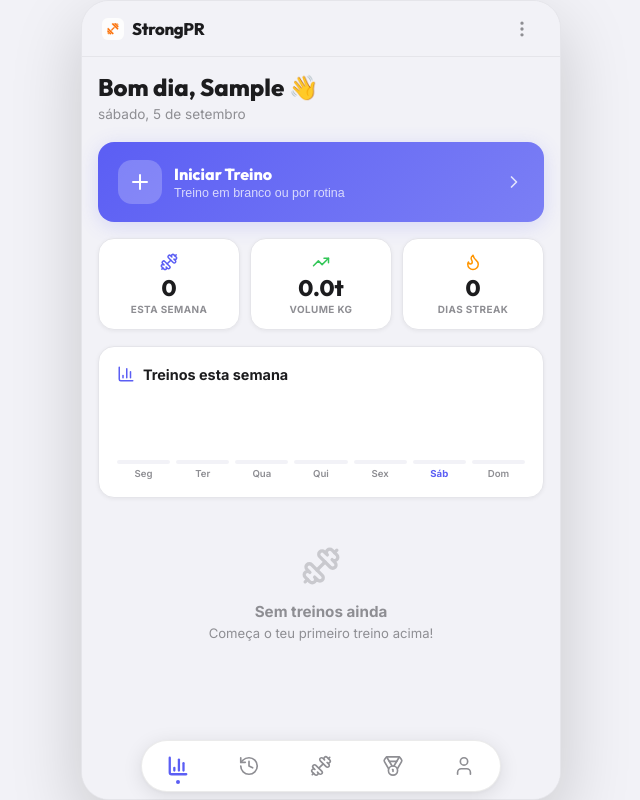
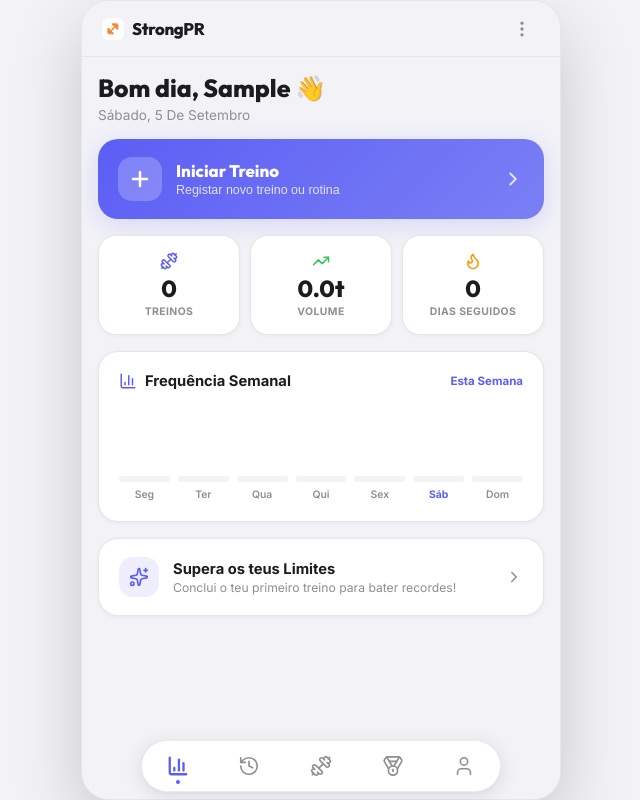
Before and after one commit to Gabusuck/strongPR, a React (Vite) app: page / in a window 1280 px wide. Both pictures are taken after typing "Sample" into the empty fields and a click on the button "Criar Perfil & Treinar". Shown: the whole page, without its empty margins (319-959 px from the left). Built offline with nearby package versions, Linux system fonts and the light colour scheme.

Commit message:
feat(layout): stretch screen edge-to-edge with 100dvh and rich balanced dashboard content

```diff
--- a/public/sw.js
+++ b/public/sw.js
@@ -1,4 +1,4 @@
-const CACHE_NAME = 'strongpr-cache-v22';
+const CACHE_NAME = 'strongpr-cache-v23';
 const PRECACHE_ASSETS = [
   '/',
   '/index.html',
--- a/src/components/DashboardView.tsx
+++ b/src/components/DashboardView.tsx
@@ -1,5 +1,5 @@
 import { useMemo } from "react";
-import { BarChart3, Flame, Dumbbell, Trophy, TrendingUp, Plus, ChevronRight } from "lucide-react";
+import { BarChart3, Flame, Dumbbell, Trophy, TrendingUp, Plus, ChevronRight, Sparkles } from "lucide-react";
 import type { Workout, PersonalRecord, UserProfile } from "../types";
 
 interface DashboardViewProps {
@@ -21,7 +21,6 @@ function getWeekDays() {
   const days = ["Seg", "Ter", "Qua", "Qui", "Sex", "Sáb", "Dom"];
   const today = new Date();
   const dayOfWeek = today.getDay(); // 0=Sun
-  // Map Sunday=0 to index 6
   const todayIdx = dayOfWeek === 0 ? 6 : dayOfWeek - 1;
   return days.map((label, i) => ({ label, isToday: i === todayIdx }));
 }
@@ -81,92 +80,97 @@ export function DashboardView({ workouts, prs, profile, onStartWorkout, onNaviga
   const maxBar = Math.max(...stats.perDay, 1);
 
   return (
-    <div>
-      {/* Greeting */}
-      <div style={{ marginBottom: "20px" }}>
-        <p style={{ fontSize: "1.5rem", fontWeight: 800, color: "var(--text-primary)", fontFamily: "var(--font-display)", lineHeight: 1.2 }}>
+    <div style={{ display: "flex", flexDirection: "column", gap: "16px", paddingBottom: "10px" }}>
+      {/* Greeting Header */}
+      <div>
+        <h2 style={{ fontSize: "1.55rem", fontWeight: 800, color: "var(--text-primary)", fontFamily: "var(--font-display)", lineHeight: 1.2 }}>
           {getGreeting(profile?.name || "Atleta")}
-        </p>
-        <p style={{ fontSize: "0.85rem", color: "var(--text-secondary)", marginTop: "4px" }}>
+        </h2>
+        <p style={{ fontSize: "0.85rem", color: "var(--text-secondary)", marginTop: "4px", textTransform: "capitalize" }}>
           {new Date().toLocaleDateString("pt-PT", { weekday: "long", day: "numeric", month: "long" })}
         </p>
       </div>
 
-      {/* Botão iniciar treino — estilo botao + Money Manager */}
+      {/* Botão de Destaque Iniciar Treino */}
       <button
         onClick={onStartWorkout}
         style={{
           width: "100%",
           background: "var(--accent-gradient)",
           border: "none",
-          borderRadius: "16px",
+          borderRadius: "20px",
           padding: "18px 20px",
           display: "flex",
           alignItems: "center",
           justifyContent: "space-between",
           cursor: "pointer",
-          marginBottom: "16px",
-          boxShadow: "0 4px 20px var(--accent-glow)",
+          boxShadow: "0 6px 24px var(--accent-glow)",
+          transition: "transform var(--transition-fast)",
         }}
       >
-        <div style={{ display: "flex", alignItems: "center", gap: "12px" }}>
+        <div style={{ display: "flex", alignItems: "center", gap: "14px" }}>
           <div style={{ width: 44, height: 44, borderRadius: 14, background: "rgba(255,255,255,0.22)", display: "flex", alignItems: "center", justifyContent: "center" }}>
-            <Plus size={24} color="#fff" />
+            <Plus size={24} color="#fff" strokeWidth={2.5} />
           </div>
           <div style={{ textAlign: "left" }}>
-            <p style={{ color: "#fff", fontWeight: 800, fontSize: "1rem", fontFamily: "var(--font-display)" }}>Iniciar Treino</p>
-            <p style={{ color: "rgba(255,255,255,0.75)", fontSize: "0.78rem", marginTop: 2 }}>Treino em branco ou por rotina</p>
+            <p style={{ color: "#fff", fontWeight: 800, fontSize: "1.05rem", fontFamily: "var(--font-display)" }}>Iniciar Treino</p>
+            <p style={{ color: "rgba(255,255,255,0.8)", fontSize: "0.78rem", marginTop: 2 }}>Registar novo treino ou rotina</p>
           </div>
         </div>
-        <ChevronRight size={20} color="rgba(255,255,255,0.8)" />
+        <ChevronRight size={22} color="rgba(255,255,255,0.8)" />
       </button>
 
-      {/* Stats Cards */}
-      <div style={{ display: "grid", gridTemplateColumns: "1fr 1fr 1fr", gap: "10px", marginBottom: "16px" }}>
+      {/* 3 Metric Summary Cards */}
+      <div style={{ display: "grid", gridTemplateColumns: "1fr 1fr 1fr", gap: "10px" }}>
         {[
-          { icon: <Dumbbell size={18} color="var(--accent-color)" />, val: stats.thisWeekCount, lbl: "Esta semana" },
-          { icon: <TrendingUp size={18} color="#34C759" />, val: `${(stats.totalVolume / 1000).toFixed(1)}t`, lbl: "Volume kg" },
-          { icon: <Flame size={18} color="#FF9500" />, val: stats.streak, lbl: "Dias streak" },
+          { icon: <Dumbbell size={18} color="var(--accent-color)" />, val: stats.thisWeekCount, lbl: "Treinos" },
+          { icon: <TrendingUp size={18} color="#34C759" />, val: `${(stats.totalVolume / 1000).toFixed(1)}t`, lbl: "Volume" },
+          { icon: <Flame size={18} color="#FF9500" />, val: stats.streak, lbl: "Dias Seguidos" },
         ].map((s, i) => (
-          <div key={i} style={{ background: "#fff", border: "1px solid var(--border-color)", borderRadius: 16, padding: "14px 10px", textAlign: "center", boxShadow: "0 1px 4px rgba(0,0,0,0.06)" }}>
+          <div key={i} style={{ background: "#fff", border: "1px solid var(--border-color)", borderRadius: 18, padding: "16px 8px", textAlign: "center", boxShadow: "0 1px 4px rgba(0,0,0,0.05)" }}>
             <div style={{ display: "flex", justifyContent: "center", marginBottom: 6 }}>{s.icon}</div>
-            <p style={{ fontSize: "1.4rem", fontWeight: 800, color: "var(--text-primary)", fontFamily: "var(--font-display)", lineHeight: 1 }}>{s.val}</p>
-            <p style={{ fontSize: "0.62rem", color: "var(--text-secondary)", marginTop: 4, fontWeight: 700, textTransform: "uppercase", letterSpacing: "0.04em" }}>{s.lbl}</p>
+            <p style={{ fontSize: "1.45rem", fontWeight: 800, color: "var(--text-primary)", fontFamily: "var(--font-display)", lineHeight: 1.1 }}>{s.val}</p>
+            <p style={{ fontSize: "0.65rem", color: "var(--text-secondary)", marginTop: 4, fontWeight: 700, textTransform: "uppercase", letterSpacing: "0.04em" }}>{s.lbl}</p>
           </div>
         ))}
       </div>
 
-      {/* Gráfico de barras semanal */}
-      <div style={{ background: "#fff", border: "1px solid var(--border-color)", borderRadius: 16, padding: "18px", marginBottom: "16px", boxShadow: "0 1px 4px rgba(0,0,0,0.06)" }}>
-        <div style={{ display: "flex", alignItems: "center", gap: 8, marginBottom: 16 }}>
-          <BarChart3 size={18} color="var(--accent-color)" />
-          <p style={{ fontWeight: 800, fontSize: "0.9rem", color: "var(--text-primary)" }}>Treinos esta semana</p>
+      {/* Gráfico de Barras Semanal */}
+      <div style={{ background: "#fff", border: "1px solid var(--border-color)", borderRadius: 20, padding: "20px", boxShadow: "0 1px 4px rgba(0,0,0,0.05)" }}>
+        <div style={{ display: "flex", alignItems: "center", justifyContent: "space-between", marginBottom: 16 }}>
+          <div style={{ display: "flex", alignItems: "center", gap: 8 }}>
+            <BarChart3 size={18} color="var(--accent-color)" />
+            <p style={{ fontWeight: 800, fontSize: "0.92rem", color: "var(--text-primary)" }}>Frequência Semanal</p>
+          </div>
+          <span style={{ fontSize: "0.72rem", color: "var(--accent-color)", fontWeight: 700 }}>Esta Semana</span>
         </div>
-        <div style={{ display: "flex", alignItems: "flex-end", gap: "6px", height: 80 }}>
+
+        <div style={{ display: "flex", alignItems: "flex-end", gap: "8px", height: 95, paddingTop: 10 }}>
           {weekDays.map((day, i) => {
             const count = stats.perDay[i];
-            const barH = count > 0 ? Math.max(14, (count / maxBar) * 70) : 0;
+            const barH = count > 0 ? Math.max(16, (count / maxBar) * 65) : 6;
             return (
-              <div key={i} style={{ flex: 1, display: "flex", flexDirection: "column", alignItems: "center", gap: 4 }}>
+              <div key={i} style={{ flex: 1, display: "flex", flexDirection: "column", alignItems: "center", gap: 6 }}>
                 <div style={{
                   width: "100%",
-                  height: 70,
+                  height: 65,
                   display: "flex",
                   alignItems: "flex-end",
                   justifyContent: "center",
                 }}>
                   <div style={{
                     width: "100%",
-                    height: barH || 4,
-                    borderRadius: 6,
+                    height: barH,
+                    borderRadius: 8,
                     background: count > 0
-                      ? (day.isToday ? "var(--accent-color)" : "#C7C8FC")
+                      ? (day.isToday ? "var(--accent-gradient)" : "#C7C8FC")
                       : "#F2F2F7",
+                    boxShadow: count > 0 && day.isToday ? "0 2px 8px var(--accent-glow)" : "none",
                     transition: "height 0.4s ease",
                   }} />
                 </div>
                 <p style={{
-                  fontSize: "0.6rem",
+                  fontSize: "0.65rem",
                   fontWeight: day.isToday ? 800 : 600,
                   color: day.isToday ? "var(--accent-color)" : "var(--text-secondary)",
                 }}>{day.label}</p>
@@ -176,44 +180,62 @@ export function DashboardView({ workouts, prs, profile, onStartWorkout, onNaviga
         </div>
       </div>
 
-      {/* Últimos PRs */}
-      {recentPRs.length > 0 && (
-        <div style={{ background: "#fff", border: "1px solid var(--border-color)", borderRadius: 16, padding: "18px", marginBottom: "16px", boxShadow: "0 1px 4px rgba(0,0,0,0.06)" }}>
+      {/* Records Pessoais ou Sugestão de Rotinas */}
+      {recentPRs.length > 0 ? (
+        <div style={{ background: "#fff", border: "1px solid var(--border-color)", borderRadius: 20, padding: "18px 20px", boxShadow: "0 1px 4px rgba(0,0,0,0.05)" }}>
           <div style={{ display: "flex", alignItems: "center", justifyContent: "space-between", marginBottom: 14 }}>
             <div style={{ display: "flex", alignItems: "center", gap: 8 }}>
               <Trophy size={18} color="#FF9500" />
-              <p style={{ fontWeight: 800, fontSize: "0.9rem", color: "var(--text-primary)" }}>Últimos Records</p>
+              <p style={{ fontWeight: 800, fontSize: "0.92rem", color: "var(--text-primary)" }}>Últimos Records (PRs)</p>
             </div>
             <button onClick={() => onNavigate("prs")} style={{ background: "none", border: "none", color: "var(--accent-color)", fontSize: "0.8rem", fontWeight: 700, cursor: "pointer", display: "flex", alignItems: "center", gap: 2 }}>
               Ver todos <ChevronRight size={14} />
             </button>
           </div>
           {recentPRs.map((pr, i) => (
-            <div key={pr.id} style={{ display: "flex", alignItems: "center", justifyContent: "space-between", paddingTop: i > 0 ? 10 : 0, marginTop: i > 0 ? 10 : 0, borderTop: i > 0 ? "1px solid var(--border-color)" : "none" }}>
-              <div style={{ display: "flex", alignItems: "center", gap: 10 }}>
-                <div style={{ width: 36, height: 36, borderRadius: 10, background: "rgba(255,149,0,0.1)", display: "flex", alignItems: "center", justifyContent: "center" }}>
-                  <Trophy size={16} color="#FF9500" />
+            <div key={pr.id} style={{ display: "flex", alignItems: "center", justifyContent: "space-between", paddingTop: i > 0 ? 12 : 0, marginTop: i > 0 ? 12 : 0, borderTop: i > 0 ? "1px solid var(--border-color)" : "none" }}>
+              <div style={{ display: "flex", alignItems: "center", gap: 12 }}>
+                <div style={{ width: 38, height: 38, borderRadius: 12, background: "rgba(255,149,0,0.12)", display: "flex", alignItems: "center", justifyContent: "center" }}>
+                  <Trophy size={18} color="#FF9500" />
                 </div>
                 <div>
-                  <p style={{ fontSize: "0.85rem", fontWeight: 700, color: "var(--text-primary)" }}>{pr.exerciseName}</p>
+                  <p style={{ fontSize: "0.88rem", fontWeight: 700, color: "var(--text-primary)" }}>{pr.exerciseName}</p>
                   <p style={{ fontSize: "0.72rem", color: "var(--text-secondary)", marginTop: 1 }}>{new Date(pr.date).toLocaleDateString("pt-PT")}</p>
                 </div>
               </div>
               <div style={{ textAlign: "right" }}>
-                <p style={{ fontSize: "0.9rem", fontWeight: 800, color: "var(--text-primary)" }}>{pr.weight} kg</p>
-                <p style={{ fontSize: "0.7rem", color: "var(--text-secondary)" }}>{pr.reps} reps</p>
+                <p style={{ fontSize: "0.95rem", fontWeight: 800, color: "var(--text-primary)" }}>{pr.weight} kg</p>
+                <p style={{ fontSize: "0.72rem", color: "var(--text-secondary)" }}>{pr.reps} reps</p>
               </div>
             </div>
           ))}
         </div>
-      )}
-
-      {/* Empty state */}
-      {workouts.length === 0 && (
-        <div style={{ textAlign: "center", padding: "32px 20px", color: "var(--text-secondary)" }}>
-          <Dumbbell size={40} style={{ marginBottom: 12, opacity: 0.4 }} />
-          <p style={{ fontWeight: 700, fontSize: "0.95rem" }}>Sem treinos ainda</p>
-          <p style={{ fontSize: "0.82rem", marginTop: 4 }}>Começa o teu primeiro treino acima!</p>
+      ) : (
+        <div
+          onClick={() => onNavigate("workout")}
+          className="interactive"
+          style={{
+            background: "#fff",
+            border: "1px solid var(--border-color)",
+            borderRadius: 20,
+            padding: "18px 20px",
+            display: "flex",
+            alignItems: "center",
+            justifyContent: "space-between",
+            boxShadow: "0 1px 4px rgba(0,0,0,0.05)",
+            cursor: "pointer"
+          }}
+        >
+          <div style={{ display: "flex", alignItems: "center", gap: 14 }}>
+            <div style={{ width: 40, height: 40, borderRadius: 14, background: "rgba(91,94,244,0.1)", display: "flex", alignItems: "center", justifyContent: "center" }}>
+              <Sparkles size={20} color="var(--accent-color)" />
+            </div>
+            <div>
+              <p style={{ fontSize: "0.92rem", fontWeight: 800, color: "var(--text-primary)" }}>Supera os teus Limites</p>
+              <p style={{ fontSize: "0.76rem", color: "var(--text-secondary)", marginTop: 2 }}>Conclui o teu primeiro treino para bater recordes!</p>
+            </div>
+          </div>
+          <ChevronRight size={18} color="var(--text-secondary)" />
         </div>
       )}
     </div>
--- a/src/index.css
+++ b/src/index.css
@@ -54,6 +54,7 @@ html, body, #root {
   color: var(--text-primary);
   font-family: var(--font-sans);
   height: 100%;
+  height: 100dvh;
   width: 100%;
   margin: 0;
   padding: 0;
@@ -73,6 +74,7 @@ html, body, #root {
   display: flex;
   flex-direction: column;
   height: 100%;
+  height: 100dvh;
   width: 100%;
   max-width: 480px;
   margin: 0 auto;
```
